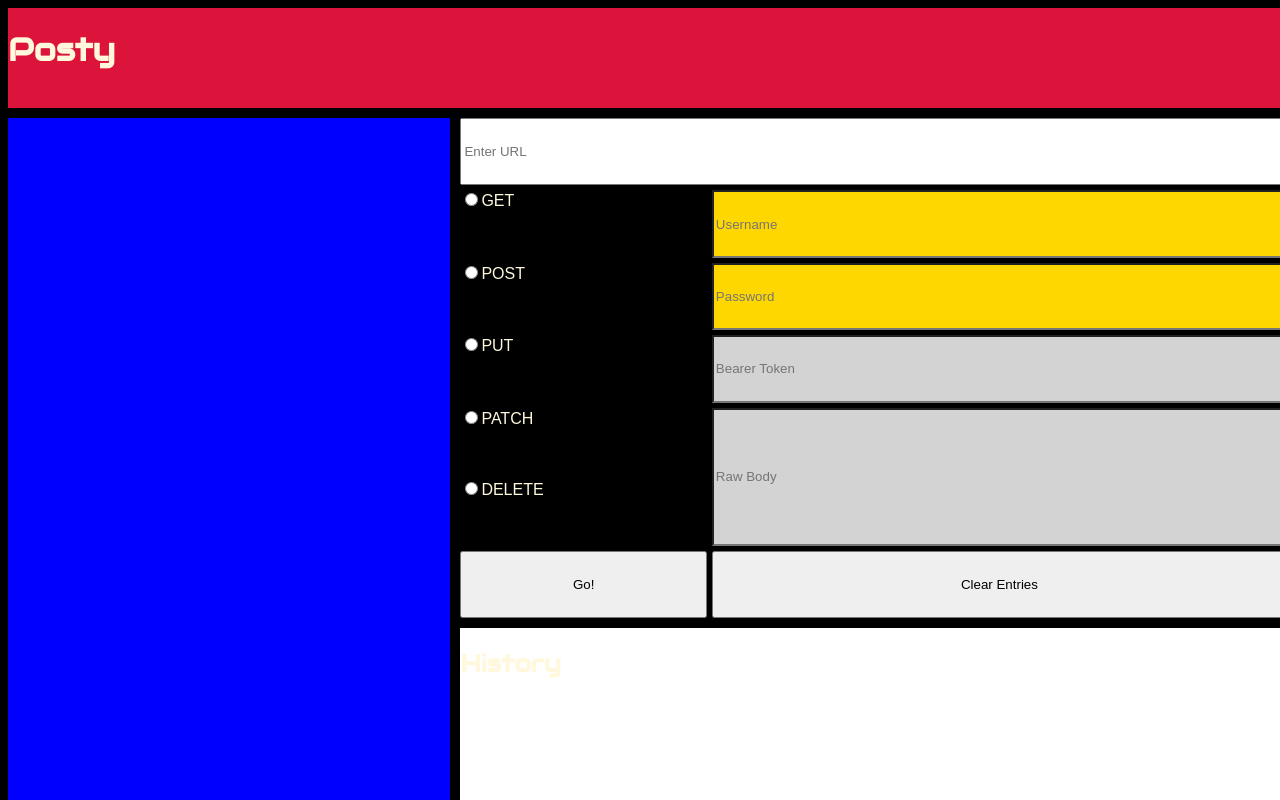
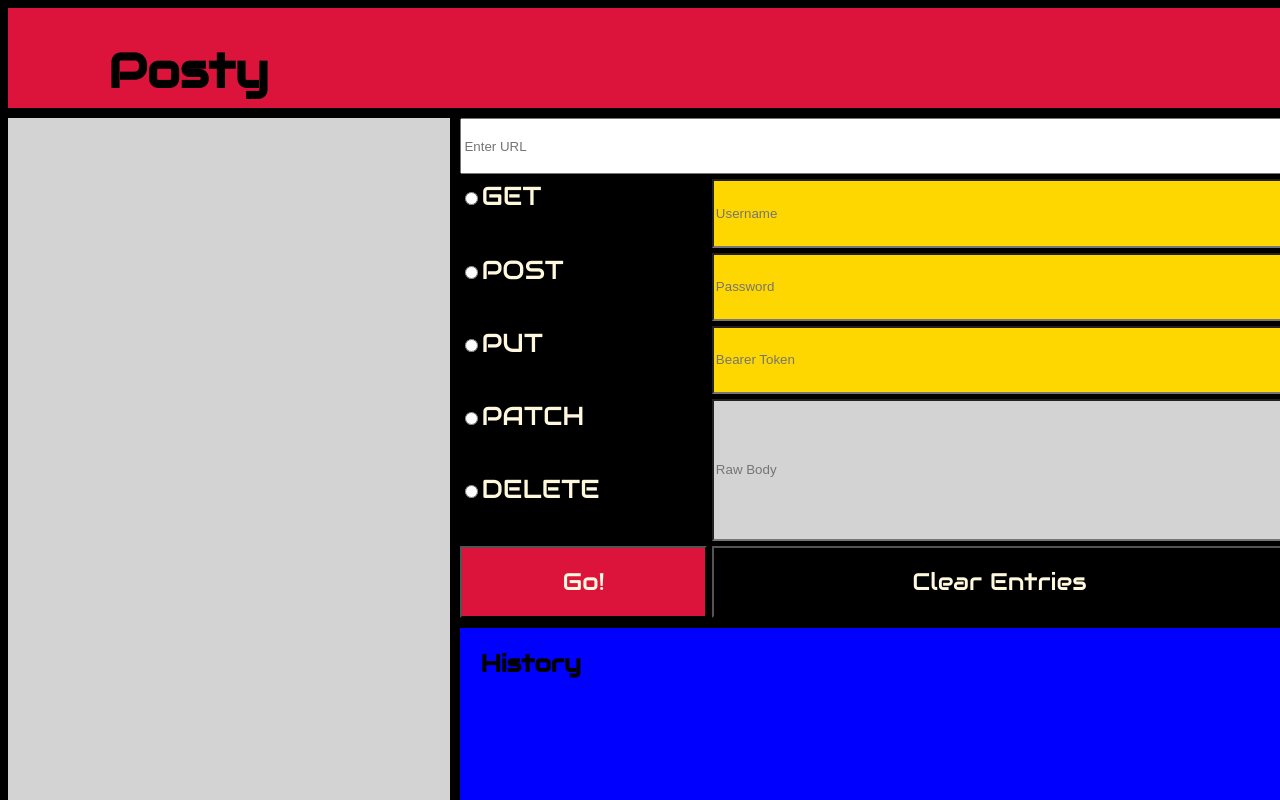
Before and after one commit to okFox/posty-lab, a React app: page / in a window 1280 px wide. Shown: the top 800 px of the page. Built offline with nearby package versions, Linux system fonts and the light colour scheme.

Commit message:
form styled

```diff
--- a/src/components/App.css
+++ b/src/components/App.css
@@ -1,5 +1,5 @@
 html {
-    color: cornsilk;
+
     background-color: black;
     }
 
@@ -25,22 +25,25 @@ main {
     }
     footer {
         grid-area: foot;
-        background-color: indigo;
+        background-color: crimson;
+        font-style: italic;
     }
 
     section {
         grid-area: hist;
         height: 80vh;
-        background-color: white;
+        background-color: blue;
     }
     article {
         grid-area: resp;
-        background-color: blue;
+        background-color: lightgray;
     }
     form {
         display: grid;
         width: 100%;
         height: 100%;
+        font-family: 'Audiowide', cursive;
+        font-size: 26px;
         grid-template-areas: "url url"
                              "get user"
                              "post pass"
@@ -54,7 +57,6 @@ main {
 
         input[name=url] {
             grid-area: url;
-            color: firebrick;
         }
         input[name=requestBody] {
             grid-area: json;
@@ -70,8 +72,9 @@ main {
         }
         input[name=token] {
             grid-area: token;
-            background-color: lightgray;
+            background-color: gold;
         }
+
         input[id=GET] {
             grid-area: get;
         }
@@ -87,9 +90,37 @@ main {
         input[id=DELETE] {
             grid-area: del;
         }
+
+    label {
+        color: cornsilk;
+        cursor: pointer;
+    }
     }
 
 }
 h1 {
     font-family: 'Audiowide', cursive;
+    color: black;
+    font-size: 48px;
+    margin-left: 100px;
 }
+h2 {
+    font-family: 'Audiowide', cursive;
+    color: black;
+    font-size: 24px;
+    margin-left: 20px;
+}
+
+button[id=goButton] {
+    font-family: 'Audiowide', cursive;
+    background-color: crimson;
+    color: cornsilk;
+    font-size: 24px;
+}
+button[id=resetButton] {
+    font-family: 'Audiowide', cursive;
+    background-color: black;
+    color: cornsilk;
+    font-size: 24px;
+
+}
--- a/src/components/Form.js
+++ b/src/components/Form.js
@@ -7,19 +7,19 @@ const Form = ({ url, verb, requestBody, username, password, token, onSubmit, onC
   <form onSubmit={onSubmit} className={styles.form} id={styles.formSection}>
     <input type="text" name="url" placeholder="Enter URL" defaultValue={url} onChange={onChange} />
 
-    <label>
+    <label htmlFor="GET">
       <input type="radio" name="verb" id="GET" value="GET" checked={verb === 'GET'} onChange={onChange} />GET
     </label>
-    <label>
+    <label htmlFor="POST">
       <input type="radio" name="verb" id="POST" value="POST" checked={verb === 'POST'} onChange={onChange} />POST
     </label>
-    <label>
+    <label htmlFor="PUT">
       <input type="radio" name="verb" id="PUT" value="PUT" checked={verb === 'PUT'} onChange={onChange} />PUT
     </label>
-    <label>
+    <label htmlFor="PATCH">
       <input type="radio" name="verb" id="PATCH" value="PATCH" checked={verb === 'PATCH'} onChange={onChange} />PATCH
     </label>
-    <label>
+    <label htmlFor="DELETE">
       <input type="radio" name="verb" id="DELETE" value="DELETE" checked={verb === 'DELETE'} onChange={onChange} />DELETE
     </label>
 
@@ -28,8 +28,8 @@ const Form = ({ url, verb, requestBody, username, password, token, onSubmit, onC
     <input type="text" name="password" placeholder="Password" defaultValue={password} onChange={onChange} />
     <input type="text" name="token" placeholder="Bearer Token" defaultValue={token} onChange={onChange} />
 
-    <button>Go!</button>
-    <button type="reset" value="Clear Entries" onClick={onClick}>Clear Entries</button>
+    <button id="goButton">Go!</button>
+    <button type="reset" id="resetButton" value="Clear Entries" onClick={onClick}>Clear Entries</button>
   </form>
 );
 
--- a/src/components/History.js
+++ b/src/components/History.js
@@ -13,7 +13,7 @@ const History = ({ historyItems, onClick }) => {
   return (
     <>
       <section className={styles.historySection}>
-        <h1>History</h1>
+        <h2>History</h2>
         <ul>
           {historyElements}
         </ul>
```
